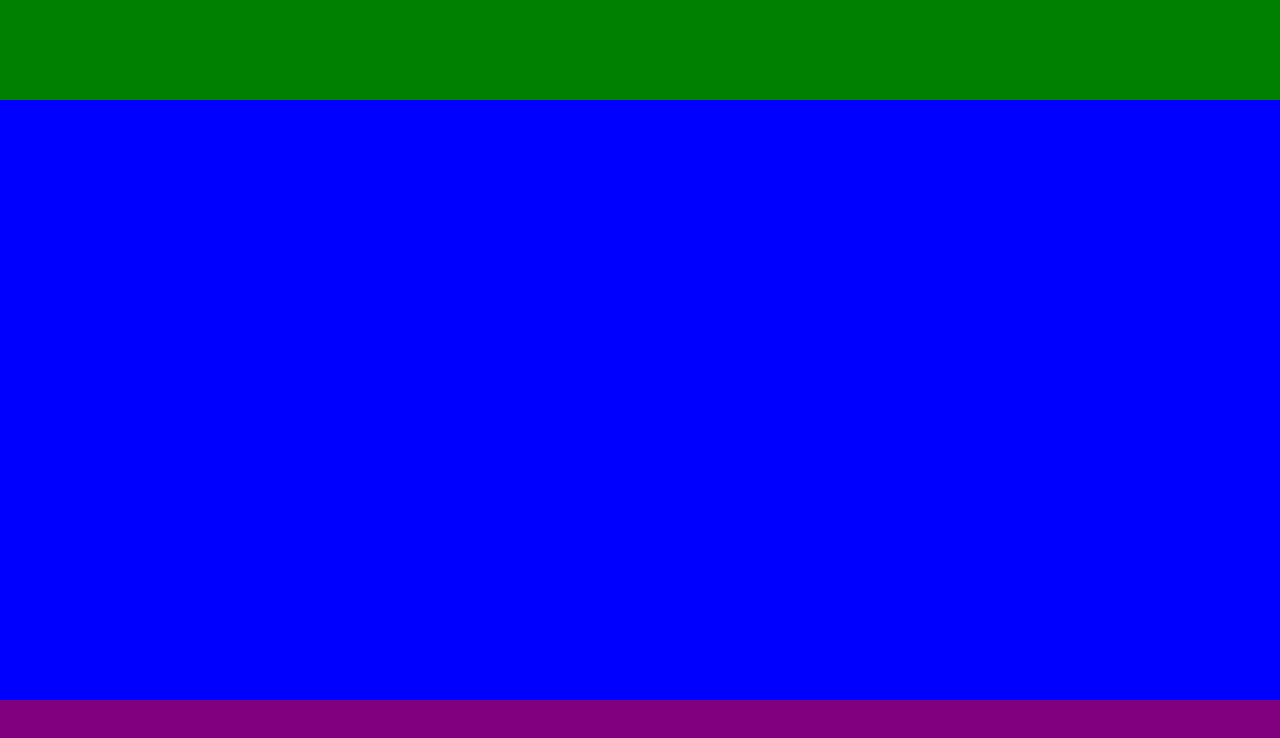
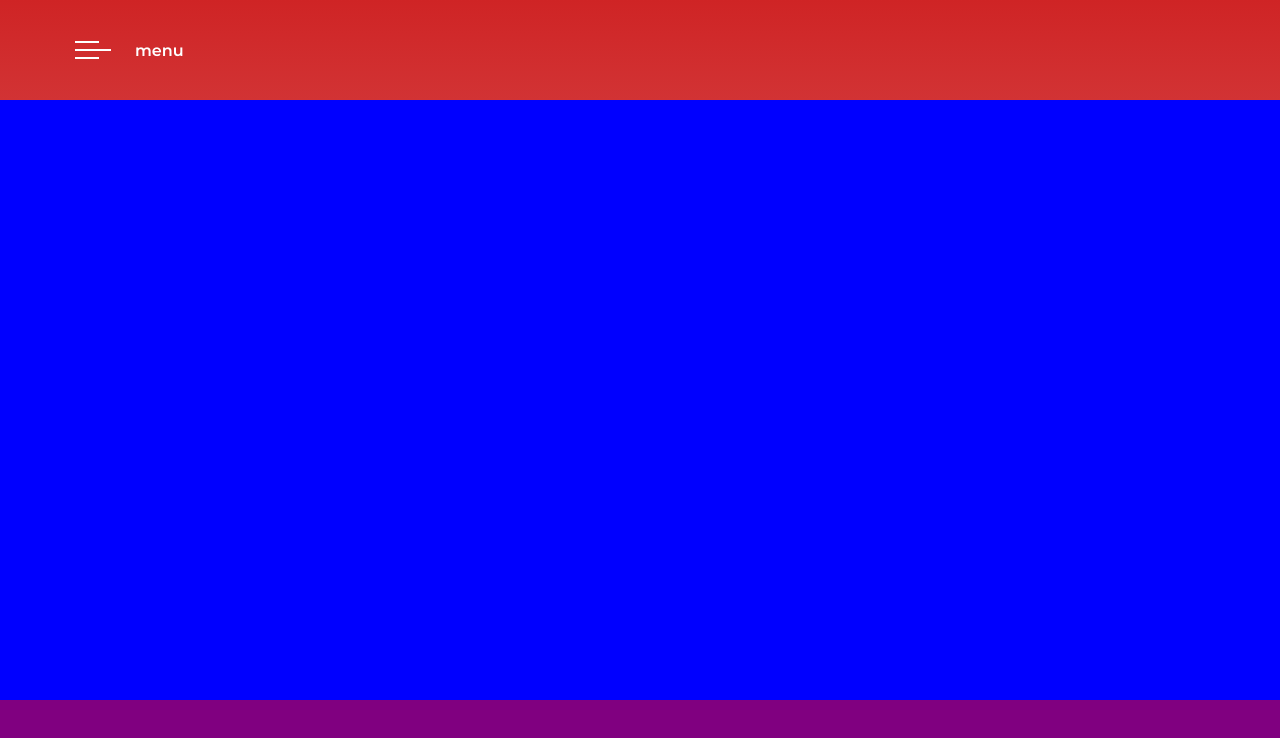
Before and after one commit to andrefioramonte/COCA-COLA, a plain HTML site: page index.html in a window 1280 px wide. Drawn offline with Linux system fonts and the light colour scheme.

Commit message:
header concluido

```diff
--- a/index.html
+++ b/index.html
@@ -3,11 +3,18 @@
 <head>
     <meta charset="UTF-8">
     <meta name="viewport" content="width=device-width, initial-scale=1.0">
+    <link rel="preconnect" href="https://fonts.googleapis.com">
+    <link rel="preconnect" href="https://fonts.gstatic.com" crossorigin>
+    <link href="https://fonts.googleapis.com/css2?family=Montserrat:wght@100;400;600&display=swap" rel="stylesheet">
     <link rel="stylesheet" href="style.css">
     <title>Coca Cola</title>
 </head>
 <body>
-     <header></header>
+     <header>
+        <img src="img/menu-burger.svg" alt="menu hamburguer">
+        <span>menu</span>
+     </header>
+
      <main></main>
      <footer></footer>
 </body>
--- a/style.css
+++ b/style.css
@@ -9,12 +9,19 @@ body{
     background: linear-gradient(#cf2425 , #da6062 50% ,#da6062 60%, #cf2425);
     display: flex;
     flex-direction: column;
+    font-family: 'Montserrat', sans-serif;
 }
 
 header{
-    background-color: green;
     height: 100px;
-
+    display: flex;
+    align-items: center;
+    gap: 24px;
+    color: #ffffff;
+    padding-left: 75px;
+}
+header span{
+    font-weight: 600;
 }
 
 main{
```
Also changed, not shown: img/background-image.png (added), img/coca-cola.png (added), img/map.svg (added), img/menu-burger.svg (added), 1 other file.
